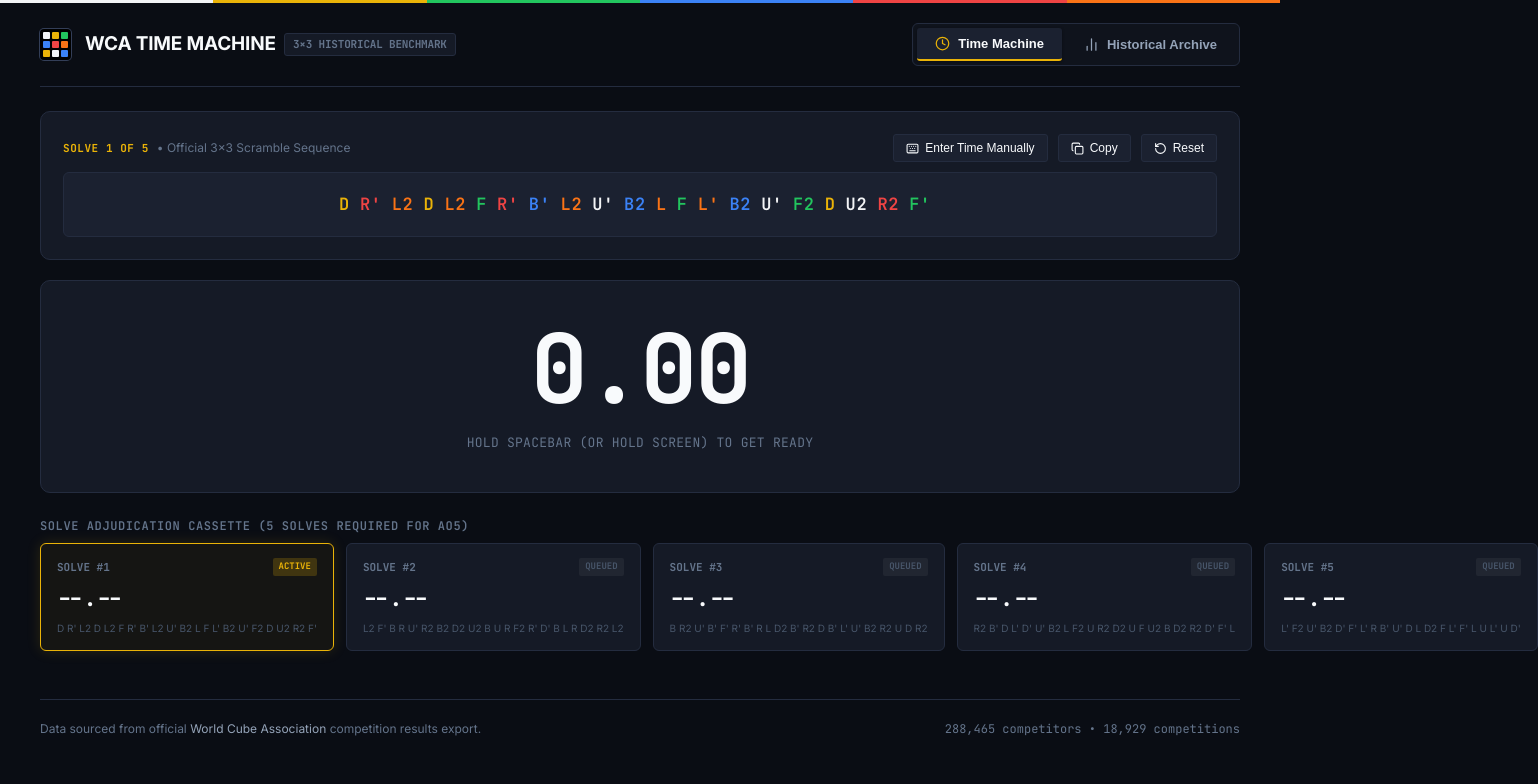
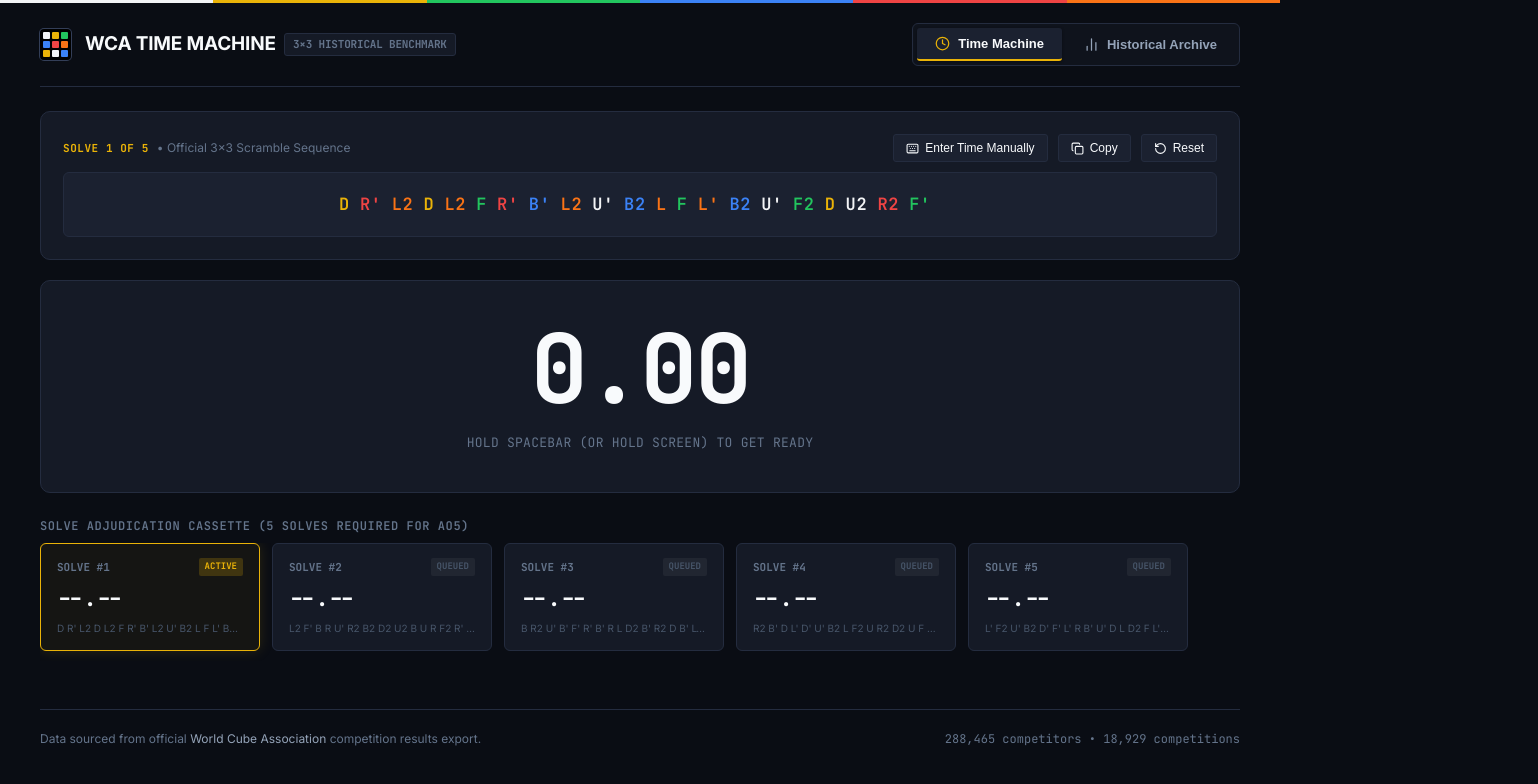
Before and after one commit to asperavl/wca-time-machine, a React (Vite) app in the folder frontend/: page / in a window 1280 px wide. Both pictures are taken after a click on the button "Time Machine". Shown: the top 784 px of the page, 1538 px wide, since content can reach past the window. Built offline with nearby package versions, Linux system fonts and the light colour scheme.

Commit message:
fit casette properly

```diff
--- a/frontend/src/components/TimeMachineView.tsx
+++ b/frontend/src/components/TimeMachineView.tsx
@@ -328,7 +328,7 @@
               Solve Adjudication Cassette (5 Solves Required for Ao5)
             </div>
 
-            <div className="solve-cassette">
+            <div className="solve-cassette solve-cassette-scrollable">
               {Array.from({ length: 5 }).map((_, idx) => {
                 const s = solves[idx];
                 const isCurrent = idx === currentSolveIdx && solves.length < 5;
--- a/frontend/src/index.css
+++ b/frontend/src/index.css
@@ -255,11 +255,12 @@
   }
 }
 
-/* Scrollable WCA Adjudication Breakdown */
+/* Scrollable WCA Adjudication Breakdown & Solving Cassette */
 .solve-cassette-scrollable {
   display: flex !important;
   gap: 12px;
   overflow-x: auto;
+  overscroll-behavior-x: contain;
   padding-bottom: 10px;
   margin-bottom: 24px;
   scrollbar-width: thin;
```
